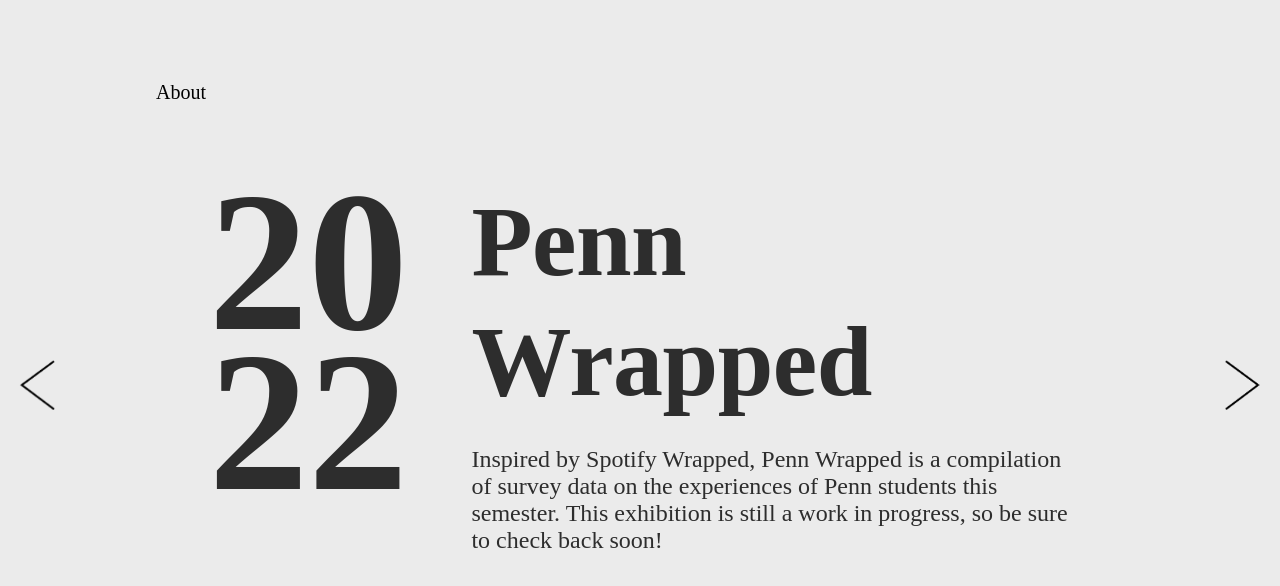
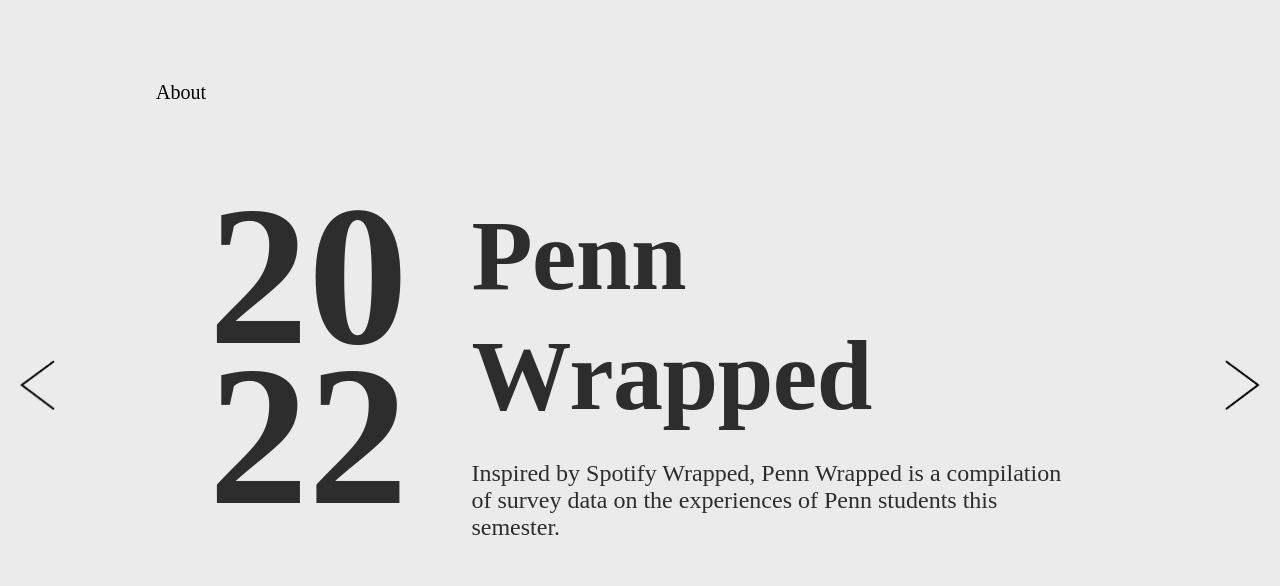
Before and after one commit to PennSpark/sp22-red-penn-playbook, a React (Create React App) app in the folder client/: page /penn-wrapped in a window 1280 px wide. Shown: the top 586 px of the page. Built offline with nearby package versions, Linux system fonts and the light colour scheme; a small style sheet from the web is missing; a web font is replaced by a local one.

Commit message:
Style crying page

```diff
--- a/client/src/components/ClassXAbout.scss
+++ b/client/src/components/ClassXAbout.scss
@@ -212,6 +212,7 @@
     text-align: center;
     margin-left: auto;
     margin-right: auto;
+    padding-bottom: 80px;
 
     h1 {
         margin-top: 0;
--- a/client/src/components/PennWrappedAbout.js
+++ b/client/src/components/PennWrappedAbout.js
@@ -25,9 +25,7 @@
           </div>
           <p className="about-p">
             Inspired by Spotify Wrapped, Penn Wrapped is a compilation of survey
-            data on the experiences of Penn students this semester. This
-            exhibition is still a work in progress, so be sure to check back
-            soon!
+            data on the experiences of Penn students this semester.
           </p>
           <div class="mobile-view-pw-about"><h2>Sorry, this exhibition is only available on Desktop view. Please try again on your computer!</h2></div>
         </div>
--- a/client/src/components/penn-wrapped/Title.js
+++ b/client/src/components/penn-wrapped/Title.js
@@ -20,9 +20,7 @@
           <h1 className="about-h1">Penn Wrapped</h1>
           <p className="about-p">
             Inspired by Spotify Wrapped, Penn Wrapped is a compilation of survey
-            data on the experiences of Penn students this semester. This
-            exhibition is still a work in progress, so be sure to check back
-            soon!
+            data on the experiences of Penn students this semester.
           </p>
         </div>
       </div>
```
